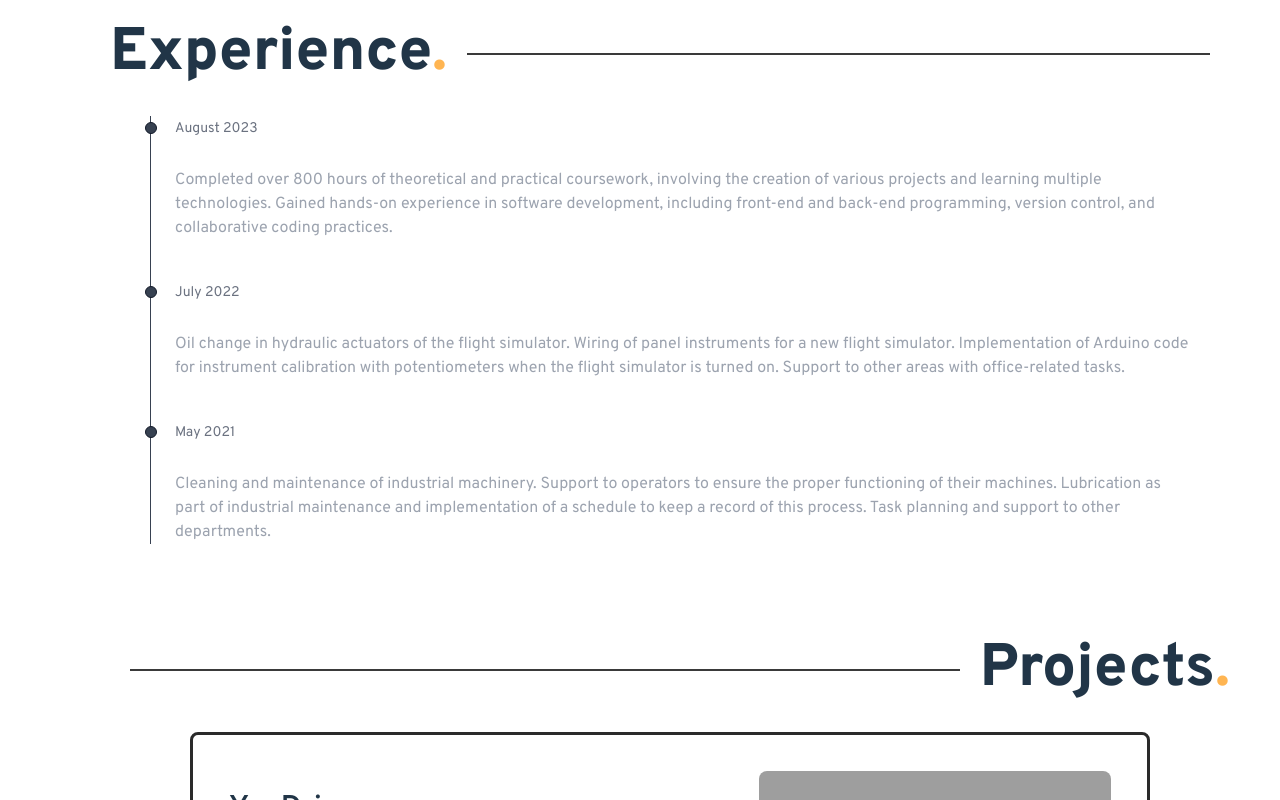
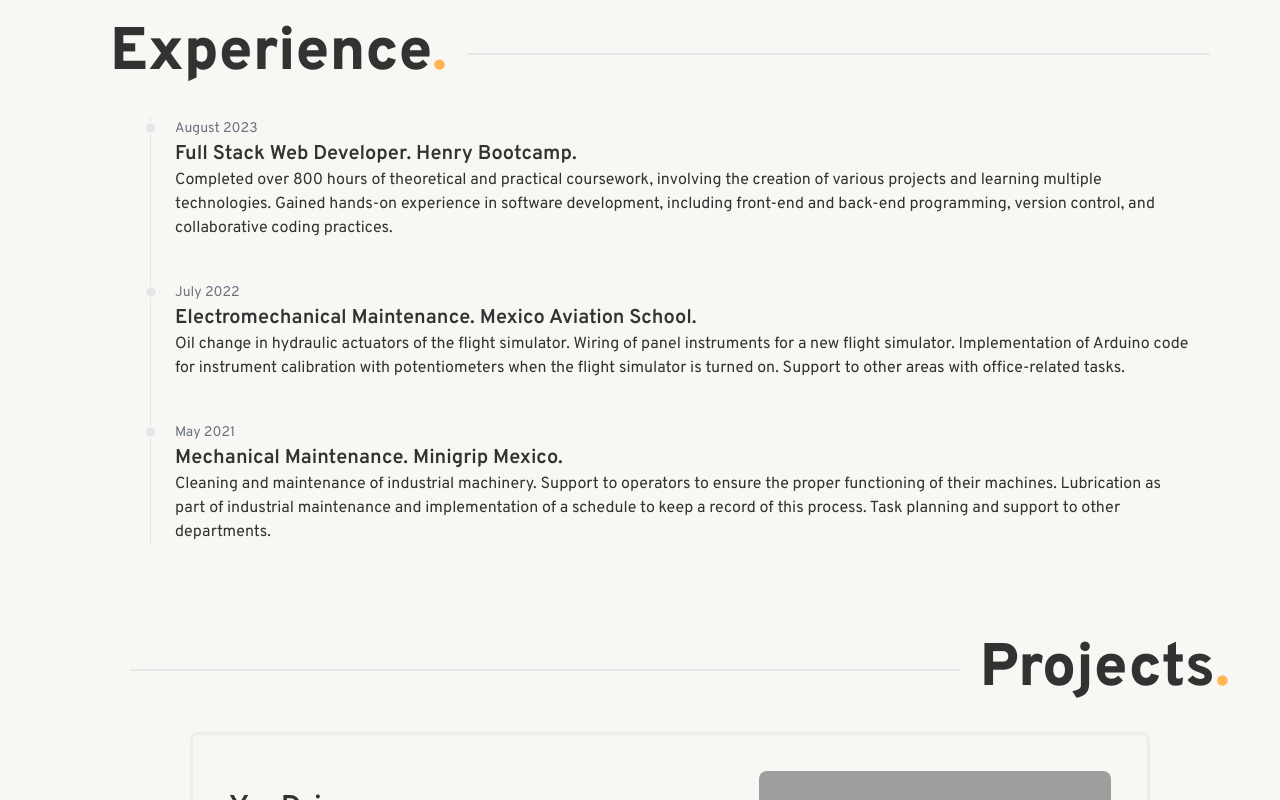
Before and after one commit to AlvarezMar/Portfolio-V2, a React (Vite) app: page / in a window 1280 px wide. Shown: the part 900-1700 px from the top of the page. Built offline with nearby package versions, Linux system fonts and the light colour scheme; grey boxes are pictures that could not be loaded.

Commit message:
feat(dark mode): add event listener for changing theme according to browser

```diff
--- a/src/App.tsx
+++ b/src/App.tsx
@@ -12,7 +12,16 @@ import Projects from './views/Projects'
 
 function App() {
 
-  document.documentElement.classList.add('dark');
+  const mediaQuery = window.matchMedia('(prefers-color-scheme: dark)');
+
+  const checkDarkMode = (e) => {
+    if(e.matches) document.documentElement.classList.add('dark')
+      else document.documentElement.classList.remove('dark')
+  }
+
+  checkDarkMode(mediaQuery);
+  mediaQuery.addEventListener('change', checkDarkMode)
+
 
   useEffect(() => {
     const handleScroll = (e, targetId) => {
--- a/src/index.css
+++ b/src/index.css
@@ -3,10 +3,8 @@
 @tailwind utilities;
 
 :root {
-  background-color: #F8F7F3;
   font-family: "Overpass";
 
-  color: #323232;
   /* font-synthesis: none;
   text-rendering: optimizeLegibility;
   -webkit-font-smoothing: antialiased;
@@ -30,7 +28,14 @@ html {
 
 @media (prefers-color-scheme: light) {
   :root {
-    color: #213547;
-    background-color: #ffffff;
+    color: #323232;
+    background-color: #F8F7F3;
   }
 }
+
+@media (prefers-color-scheme: dark) {
+  :root {
+    color: #E1E1E6;
+    background-color: #1C1C1E;
+  }
+}
--- a/src/views/Contact.tsx
+++ b/src/views/Contact.tsx
@@ -9,7 +9,7 @@ function Contact(){
 
     return (
         <>
-        <section className="max-w-[1200px] mx-auto text-center px-2 my-60" id="Contact">
+        <section className="max-w-[1200px] mx-auto text-center px-2 my-64" id="Contact">
 
             <div className="mb-6">
                 <h1 className="text-8xl font-bold">Contact<span className="text-accent">.</span></h1>
```
